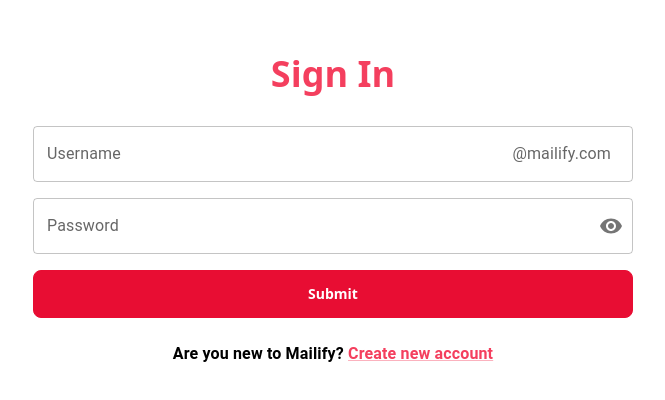
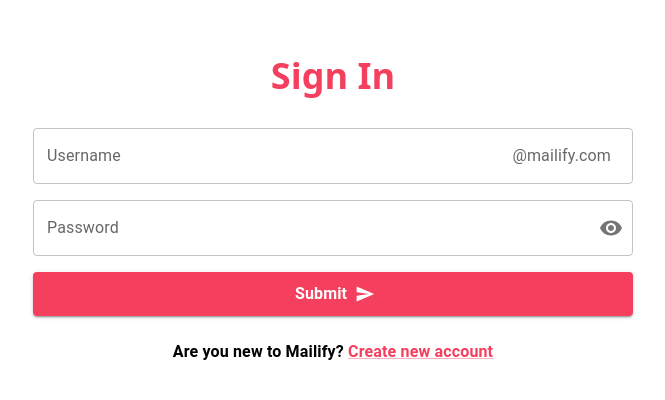
Before and after one commit to Pet3r1512/Mailify, a React (Vite) app in the folder ViteJS/: page /signin in a window 1280 px wide. Shown: the part 190-590 px from the top of the page, without its empty margins (307-972 px from the left). Built offline with nearby package versions, Linux system fonts and the light colour scheme.

Commit message:
Improving UI

```diff
--- a/ViteJS/src/components/forms/_signin.jsx
+++ b/ViteJS/src/components/forms/_signin.jsx
@@ -9,14 +9,18 @@
   IconButton,
   InputLabel,
   Typography,
+  Button,
+  Input,
   FormHelperText,
 } from "@mui/material";
-import { VisibilityOff, Visibility } from "@mui/icons-material";
+import { VisibilityOff, Visibility, SendSharp } from "@mui/icons-material";
 
 export default function SignIn() {
   const [showPassword, setShowPassword] = useState(false);
   const [username, setUsername] = useState("");
   const [onBlueMessage, setOnBlueMessage] = useState("");
+  const [isSubmit, setIsSubmit] = useState("");
+  const [errorName, setErrorname] = useState("");
 
   const {
     register,
@@ -29,6 +33,7 @@
 
   const onSubmit = async (data) => {
     await sleep(200);
+    setIsSubmit(true);
     await fetch("http://localhost:8080/api/signin", {
       method: "POST",
       headers: {
@@ -41,6 +46,7 @@
       })
       .then((res) => {
         if (res.success === true) {
+          setIsSubmit(false);
           return navigate("/");
         }
       });
@@ -121,9 +127,31 @@
           {...register("password")}
         />
       </FormControl>
-      <button className="btn btn-active btn-primary text-white">
-        <input type="submit" />
-      </button>
+      <Button
+        variant="contained"
+        color="primary"
+        endIcon={isSubmit ? <></> : <SendSharp />}
+      >
+        <Input
+          type="submit"
+          disableUnderline={true}
+          style={{
+            color: "#fff",
+            fontWeight: "600",
+          }}
+        />
+        {isSubmit ? (
+          <CircularProgress
+            size={20}
+            style={{
+              color: "#fff",
+              marginLeft: "5px",
+            }}
+          />
+        ) : (
+          <></>
+        )}
+      </Button>
     </form>
   );
 }
```
